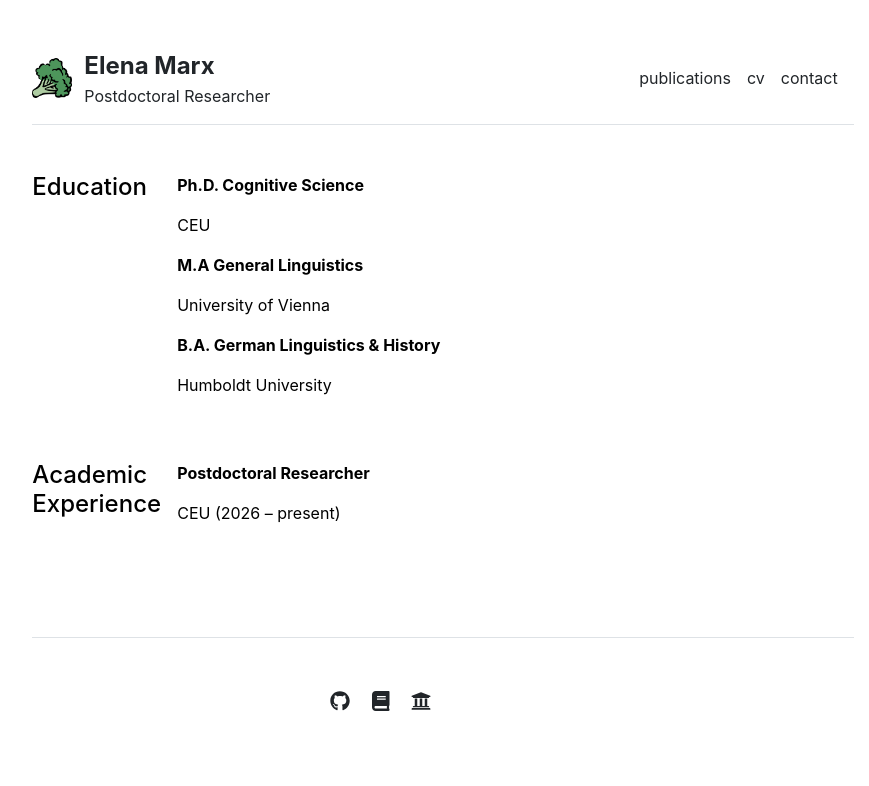
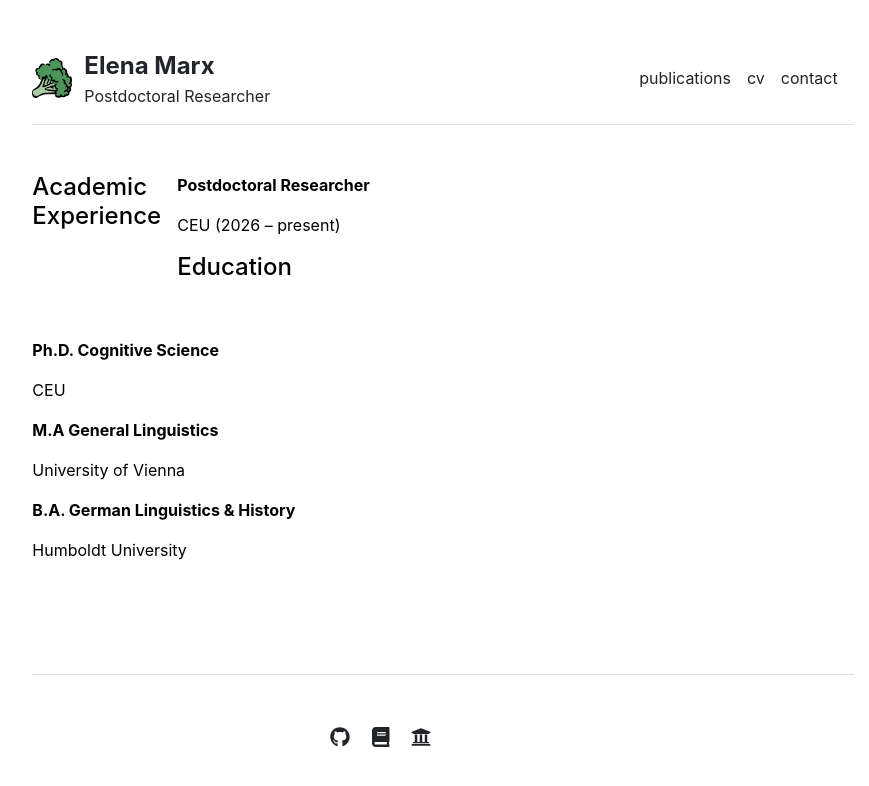
Before and after one commit to elena-marx/elena-marx.github.io, a Jekyll site: the page built from cv.md, in a window 1280 px wide. Shown: the top 786 px of the page, without its empty margins (197-1066 px from the left). Built offline with Jekyll 4.4.1, drawn with Linux system fonts in a browser that asks for light colours.

Commit message:
cv format updated

```diff
--- a/_layouts/cv.html
+++ b/_layouts/cv.html
@@ -9,6 +9,13 @@ layout: default
     <!--<h3 class="fw-bold border-bottom pb-3 mb-5">CV</h3>-->
     <div class="row g-5 mb-5">
       <div class="col-md-2">
+        <h4>Academic Experience</h4>
+      </div>
+      <div class="col-md-10">
+        {% for section in site.data.cv.academic-experience %}
+          <p class="fw-bold">{{ section.title }}</p>
+          <p>{{ section.description }}</p>
+        {% endfor %}
         <h4>Education</h4>
       </div>
       <div class="col-md-10">
@@ -18,16 +25,5 @@ layout: default
         {% endfor %}
       </div>
     </div>
-    <div class="row g-5 mb-5">
-      <div class="col-md-2">
-        <h4>Academic Experience</h4>
-      </div>
-      <div class="col-md-10">
-        {% for section in site.data.cv.academic-experience %}
-          <p class="fw-bold">{{ section.title }}</p>
-          <p>{{ section.description }}</p>
-        {% endfor %}
-      </div>
-    </div>
   </div>
 </div>
```
